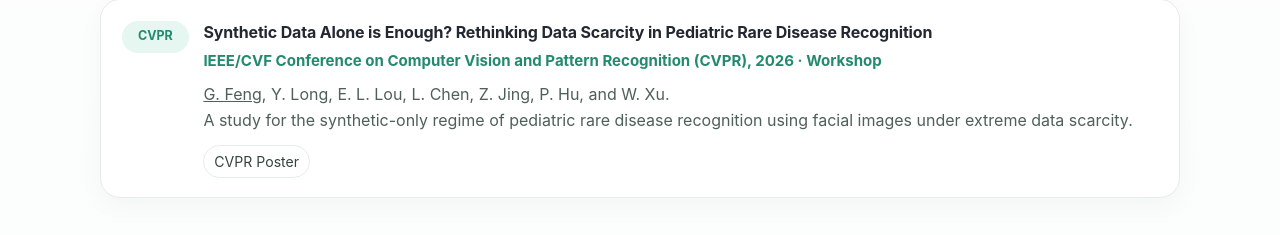
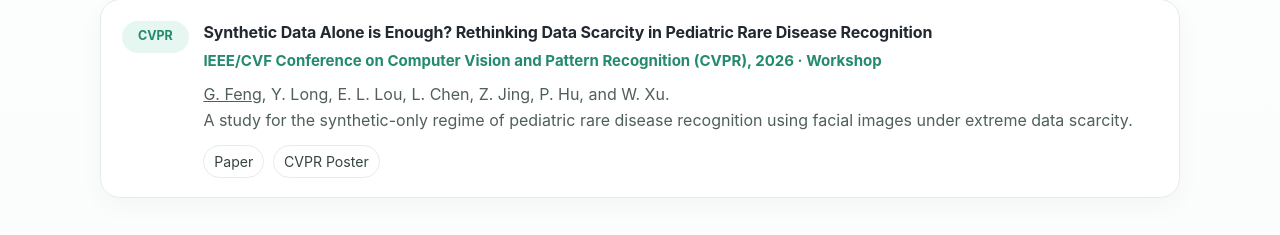
Before and after one commit to Kkathyf/Kkathyf.github.io, a plain HTML site: page index.html in a window 1280 px wide. Shown: the part 1399-1634 px from the top of the page. Drawn offline with Linux system fonts and the light colour scheme.

Commit message:
update paper

```diff
--- a/index.html
+++ b/index.html
@@ -526,6 +526,7 @@
               A study for the synthetic-only regime of pediatric rare disease recognition using facial images under extreme data scarcity.
             </p>
             <div class="pub-links">
+              <a class="small-link" href="https://arxiv.org/abs/2605.22767" target="_blank" rel="noopener">Paper</a>
               <a class="small-link" href="CV4CHL_CVPR_Poster_2_1.pdf" target="_blank" rel="noopener">CVPR Poster</a>
             </div>
           </div>
```
